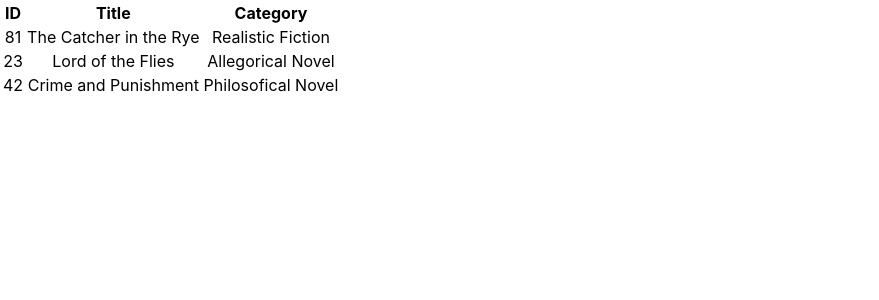
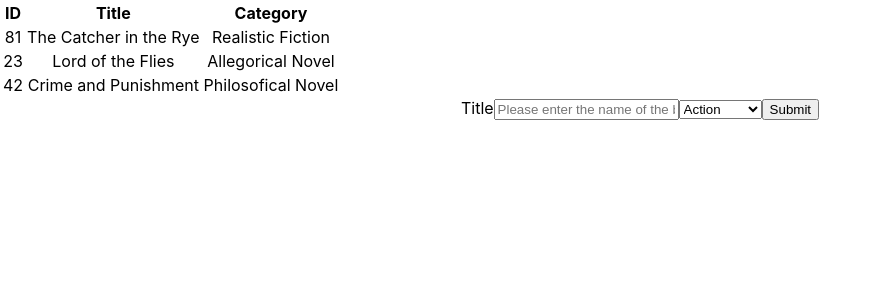
Before and after one commit to diegoarvz4/react-bookstore, a React (Create React App) app: page / in a window 1280 px wide. Shown: the top 300 px of the page, without its empty margins (0-879 px from the left). Built offline with nearby package versions, Linux system fonts and the light colour scheme.

Commit message:
implementation of the bookForm, milestone 2 completed.

```diff
--- a/package.json
+++ b/package.json
@@ -8,7 +8,8 @@
     "react-dom": "^16.11.0",
     "react-redux": "^7.1.3",
     "react-scripts": "3.2.0",
-    "redux": "^4.0.4"
+    "redux": "^4.0.4",
+    "uuid": "^3.3.3"
   },
   "scripts": {
     "start": "react-scripts start",
--- a/src/App.js
+++ b/src/App.js
@@ -3,13 +3,13 @@ import React from 'react';
 import './App.css';
 
 import BooksList from './components/BooksList/BooksList';
-// import BooksForm from './components/BooksForm/BooksForm'
+import BooksForm from './components/BooksForm/BooksForm';
 
 function App() {
   return (
     <div className="App">
       <BooksList />
-      {/*<BooksForm />*/}
+      <BooksForm />
     </div>
   );
 }
--- a/src/components/Book/Book.jsx
+++ b/src/components/Book/Book.jsx
@@ -1,8 +1,6 @@
 import React from 'react';
 // eslint-disable-next-line import/no-extraneous-dependencies
 import PropTypes from 'prop-types';
-import BooksForm from '../BooksForm/BooksForm';
-
 
 const Book = (props) => {
   const { id, title, category } = props;
--- a/src/components/BooksForm/BooksForm.jsx
+++ b/src/components/BooksForm/BooksForm.jsx
@@ -1,7 +1,24 @@
+/* eslint-disable jsx-a11y/label-has-associated-control */
 import React from 'react';
+import uuid from 'uuid';
 
 export default () => {
+  const bookCategories = ['Action', 'Biography', 'History', 'Horror', 'Kids', 'Learning', 'Sci-Fi'];
   return (
-    <div/>
+    <div className="bookForm">
+      <form>
+        <label htmlFor="title">Title</label>
+        <input type="text" name="title" placeholder="Please enter the name of the book" />
+        <select name="" id="">
+          {
+            bookCategories.map((cat) => (
+              <option key={uuid()} value={cat}>{cat}</option>
+            ))
+          }
+        </select>
+        <button type="submit"> Submit </button>
+      </form>
+
+    </div>
   );
-}
+};
--- a/src/components/BooksList/BooksList.jsx
+++ b/src/components/BooksList/BooksList.jsx
@@ -1,6 +1,12 @@
+/* eslint-disable react/forbid-prop-types */
+/* eslint-disable max-len */
+/* eslint-disable import/no-extraneous-dependencies */
+import uuid from 'uuid';
 import React from 'react';
 import { connect } from 'react-redux';
+import PropTypes from 'prop-types';
 import Book from '../Book/Book';
+
 
 const BooksList = (props) => {
   const { books } = props;
@@ -17,7 +23,7 @@ const BooksList = (props) => {
         </thead>
         <tbody>
           {
-            books.map((book) => <Book key={book.id} id={book.id} title={book.title} category={book.category} />)
+            books.map((book) => <Book key={uuid()} id={book.id} title={book.title} category={book.category} />)
           }
         </tbody>
       </table>
@@ -25,10 +31,14 @@ const BooksList = (props) => {
   );
 };
 
-const mapStateToProps = (state) => {
-  return {
+const mapStateToProps = (state) => (
+  {
     books: state.booksReducer.books,
-  };
+  }
+);
+
+BooksList.propTypes = {
+  books: PropTypes.array.isRequired,
 };
 
 export default connect(mapStateToProps)(BooksList);
--- a/src/index.js
+++ b/src/index.js
@@ -10,7 +10,6 @@ import rootReducer, { initialState } from './reducers/index';
 import App from './App';
 
 const store = createStore(rootReducer, { booksReducer: initialState });
-console.log(store.getState());
 
 ReactDOM.render(
   <Provider store={store}>
```
